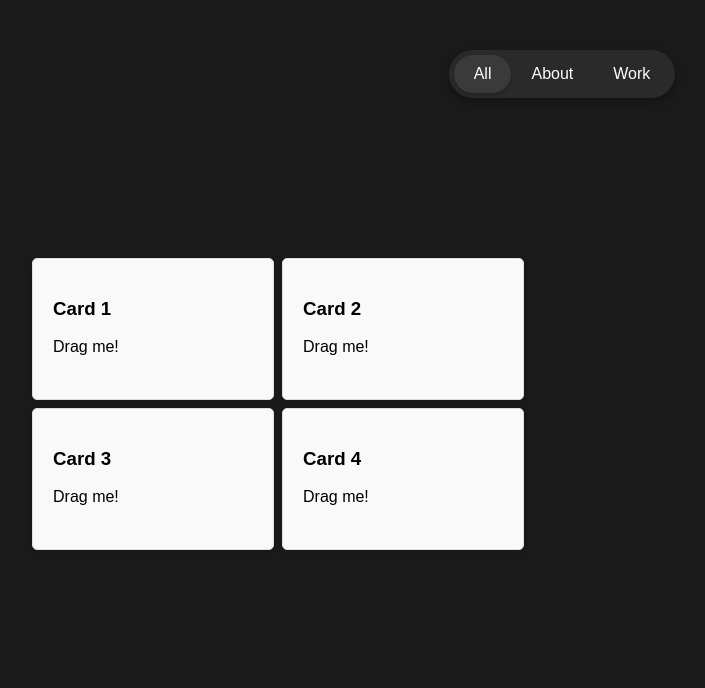
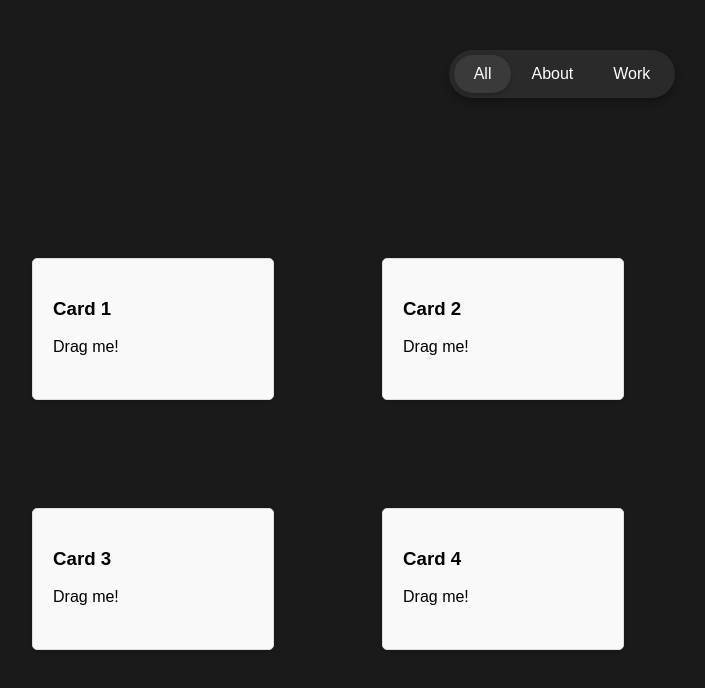
Before and after one commit to balajibhai/portfolio, a React (Create React App) app: page / in a window 1280 px wide. Shown: the top 688 px of the page, without its empty margins (78-783 px from the left). Built offline with nearby package versions, Linux system fonts and the light colour scheme.

Commit message:
spaces added in between the cards

```diff
--- a/src/components/DraggableCard.tsx
+++ b/src/components/DraggableCard.tsx
@@ -10,9 +10,9 @@ interface Card {
 const DraggableCard: React.FC = () => {
   const [cards, setCards] = useState<Card[]>([
     { id: 1, position: { x: 0, y: 0 } },
-    { id: 2, position: { x: 250, y: 0 } },
-    { id: 3, position: { x: 0, y: 150 } },
-    { id: 4, position: { x: 250, y: 150 } },
+    { id: 2, position: { x: 350, y: 0 } },
+    { id: 3, position: { x: 0, y: 250 } },
+    { id: 4, position: { x: 350, y: 250 } },
   ]);
 
   const handleStop = (e: MouseEvent, data: DraggableData, id: number) => {
```
